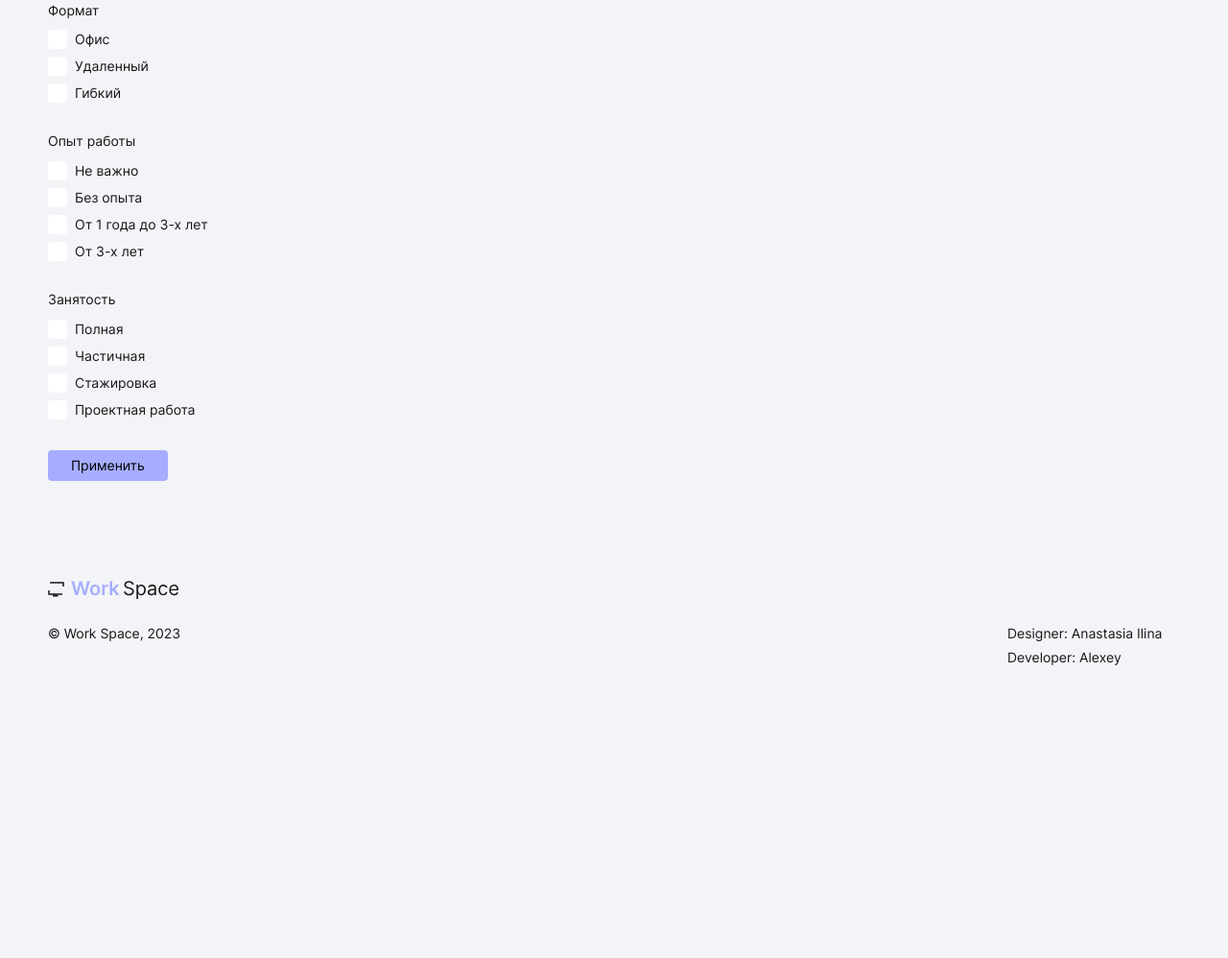
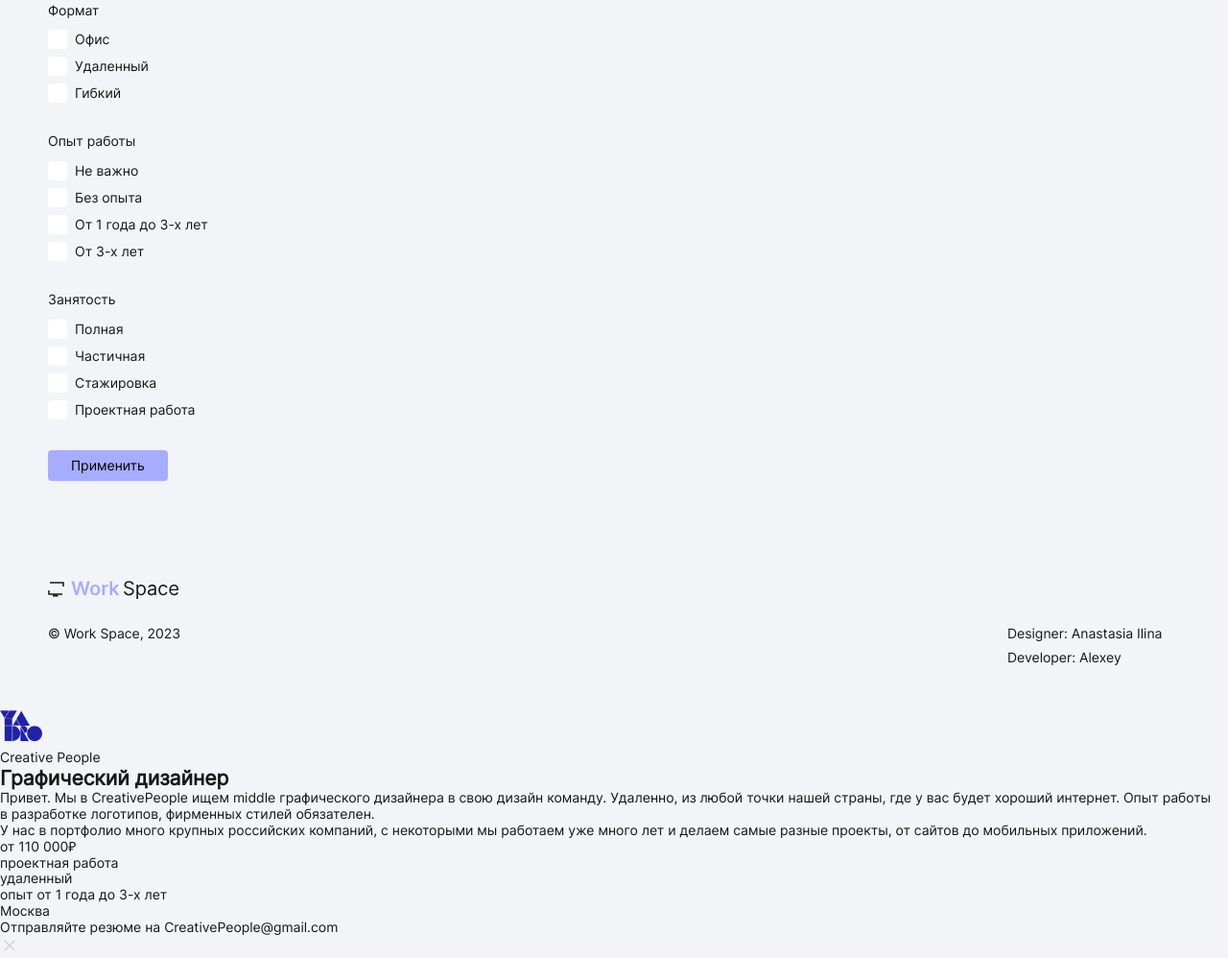
Before and after one commit to webdev-alexey/project_workspace, a plain HTML site: page index.html in a window 1280 px wide. Shown: the part 857-1855 px from the top of the page at 96% size. Before the commit the page ends 1591 px from the top, so only its background shows below. Drawn offline with Linux system fonts and the light colour scheme; no server answers; files whose address does not match are found by name.

Commit message:
верстка модального окна

```diff
--- a/css/style.css
+++ b/css/style.css
@@ -6,6 +6,7 @@
 }
 
 html {
+    scroll-behavior: smooth;
     position: relative;
     box-sizing: border-box;
 }
--- a/index.html
+++ b/index.html
@@ -30,7 +30,7 @@
             </div>
         </section>
 
-        <div class="vacancies" id="vacanties">
+        <div class="vacancies" id="vacancies">
             <div class="container vacancies__container">
                 <button class="vacancies__filter-btn">Фильтр</button>
                 <section class="vacancies__filter filter">
@@ -190,5 +190,61 @@
             </ul>
         </div>
     </footer>
+
+    <div class="modal modal_detail">
+        <div class="modal__main">
+            <article class="detail">
+                <div class="detail__header">
+                    <img class="detail__logo" src="img/cards/1.svg" alt="Логотип компании Creative People">
+
+                    <p class="detail__company">
+                        Creative People
+                    </p>
+
+                    <h2 class="detail__title">
+                        Графический дизайнер
+                    </h2>
+
+                    <div class="detail__main">
+                        <p class="detail__description">
+                            Привет. Мы в CreativePeople ищем middle графического дизайнера в свою дизайн команду. Удаленно, из любой точки нашей страны, где у вас будет хороший интернет. Опыт работы в разработке логотипов, фирменных стилей обязателен.<br>
+                            У нас в портфолио много крупных российских компаний, с некоторыми мы работаем уже много лет и делаем самые разные проекты, от сайтов до мобильных приложений.
+                        </p>
+
+                        <ul class="detail__fields">
+                            <li class="detail__field">
+                                от 110 000₽
+                            </li>
+                            <li class="detail__field">
+                                проектная работа
+                            </li>
+                            <li class="detail__field">
+                                удаленный
+                            </li>
+                            <li class="detail__field">
+                                опыт от 1 года до 3-х лет
+                            </li>
+                            <li class="detail__field">
+                                Москва
+                            </li>
+                        </ul>
+                    </div>
+
+                    <p class="detail__resume">
+                        Отправляйте резюме на
+                        <a href="mailto:CreativePeople@gmail.com">CreativePeople@gmail.com</a>
+                    </p>
+                </div>
+            </article>
+
+            <button class="modal__close">
+                <svg width="20" height="20" viewBox="0 0 20 20" fill="none" xmlns="http://www.w3.org/2000/svg">
+                    <g clip-path="url(#clip0_8_382)">
+                        <path d="M10.7831 10L15.3887 5.39444C15.4797 5.28816 15.5272 5.15145 15.5218 5.01163C15.5164 4.87181 15.4585 4.73918 15.3595 4.64024C15.2606 4.5413 15.128 4.48334 14.9881 4.47794C14.8483 4.47254 14.7116 4.52009 14.6053 4.61111L9.99977 9.21666L5.39421 4.60555C5.2896 4.50094 5.14771 4.44217 4.99977 4.44217C4.85182 4.44217 4.70994 4.50094 4.60532 4.60555C4.50071 4.71017 4.44194 4.85205 4.44194 5C4.44194 5.14794 4.50071 5.28983 4.60532 5.39444L9.21643 10L4.60532 14.6056C4.54717 14.6554 4.49993 14.7166 4.46659 14.7856C4.43324 14.8545 4.4145 14.9296 4.41155 15.0061C4.40859 15.0826 4.42148 15.1589 4.44941 15.2302C4.47734 15.3015 4.51971 15.3662 4.57385 15.4204C4.62799 15.4745 4.69274 15.5169 4.76403 15.5448C4.83532 15.5727 4.91162 15.5856 4.98813 15.5827C5.06464 15.5797 5.13972 15.561 5.20864 15.5276C5.27757 15.4943 5.33885 15.447 5.38866 15.3889L9.99977 10.7833L14.6053 15.3889C14.7116 15.4799 14.8483 15.5275 14.9881 15.5221C15.128 15.5167 15.2606 15.4587 15.3595 15.3598C15.4585 15.2608 15.5164 15.1282 15.5218 14.9884C15.5272 14.8485 15.4797 14.7118 15.3887 14.6056L10.7831 10Z" fill="#CCCCCC"/>
+                    </g>
+                </svg>
+            </button>
+        </div>
+    </div>
 </body>
 </html>
```
